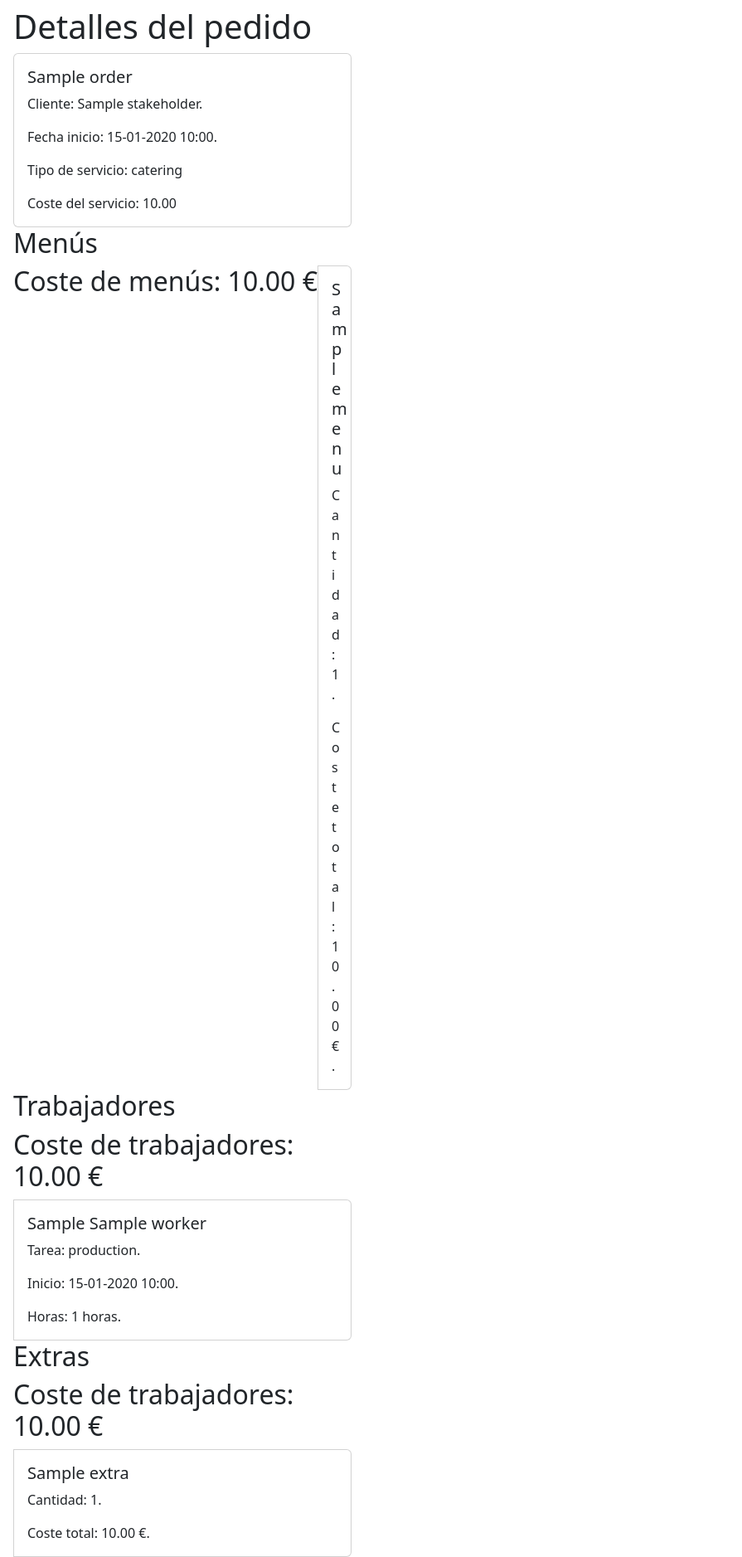
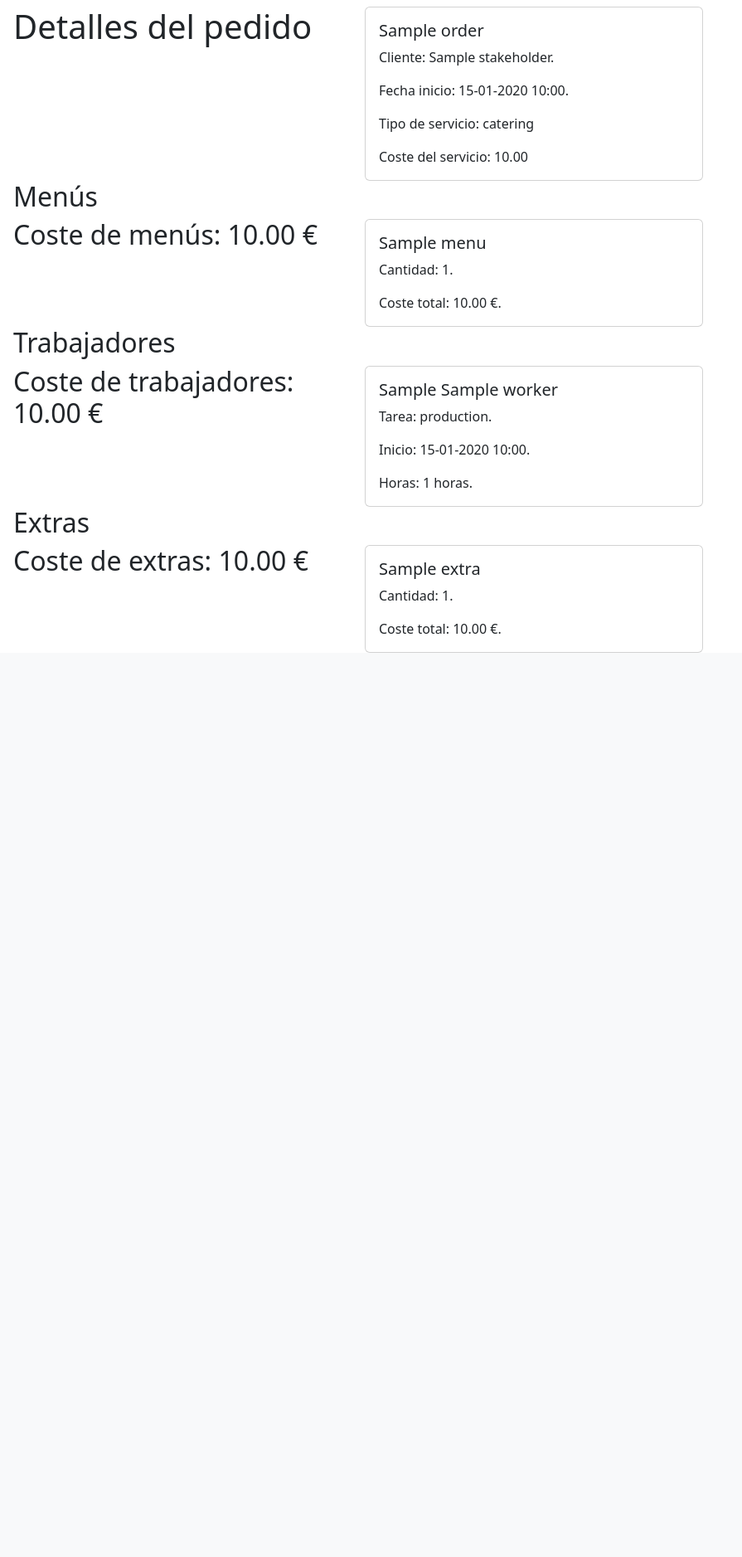
Before and after one commit to sforceas/rpa_abarka_coop, a Django app: page /order/1/ in a window 1280 px wide. Shown: the part 56-1933 px from the top of the page at 83% size, without its empty margins (0-895 px from the left). After the commit the page ends 843 px from the top, so only its background shows below. Run offline with Django 3.2, Linux system fonts and the light colour scheme; tables that the repository leaves empty hold one stand-in row (values such as "Sample post"); some libraries are stand-ins or nearby versions.

Commit message:
Cambios en orders.detail.html

```diff
--- a/orders/templates/orders/detail.html
+++ b/orders/templates/orders/detail.html
@@ -9,8 +9,8 @@
 
 <!--Detalle de pedido-->
 
-<h1>Detalles del pedido</h1>
 <div class="row row-cols-1 row-cols-sm-2 row-cols-md-3 g-3">
+    <h1>Detalles del pedido</h1>
     <div class="card-group">
     <div class="card" style="width: 100%; height: 50%px;">
         <div class="card-body">
@@ -26,8 +26,8 @@
 
 <h2>Menús</h2>
 <div class="row row-cols-1 row-cols-sm-2 row-cols-md-3 g-3">
+    <h2>Coste de menús: {{order.menu_cost}} €</h2>
     <div class="card-group">
-        <h2>Coste de menús: {{order.menu_cost}} €</h2>
         {% for menu in menus %}
             <div class="card" style="width: 100%; height: 50%px;">
                 <div class="card-body">
@@ -42,8 +42,8 @@
 
 <h2>Trabajadores</h2>
 <div class="row row-cols-1 row-cols-sm-2 row-cols-md-3 g-3">
+    <h2>Coste de trabajadores: {{order.worker_cost}} €</h2>
     <div class="card-group">
-        <h2>Coste de trabajadores: {{order.worker_cost}} €</h2>
         {% for worker in workers %}
             <div class="card" style="width: 100%; height: 50%px;">
                 <div class="card-body">
@@ -59,8 +59,8 @@
 
 <h2>Extras</h2>
 <div class="row row-cols-1 row-cols-sm-2 row-cols-md-3 g-3">
+    <h2>Coste de extras: {{order.worker_cost}} €</h2>
     <div class="card-group">
-    <h2>Coste de trabajadores: {{order.worker_cost}} €</h2>
         {% for extra in extras %}
         <div class="card" style="width: 100%; height: 50%px;">
             <div class="card-body">
```
